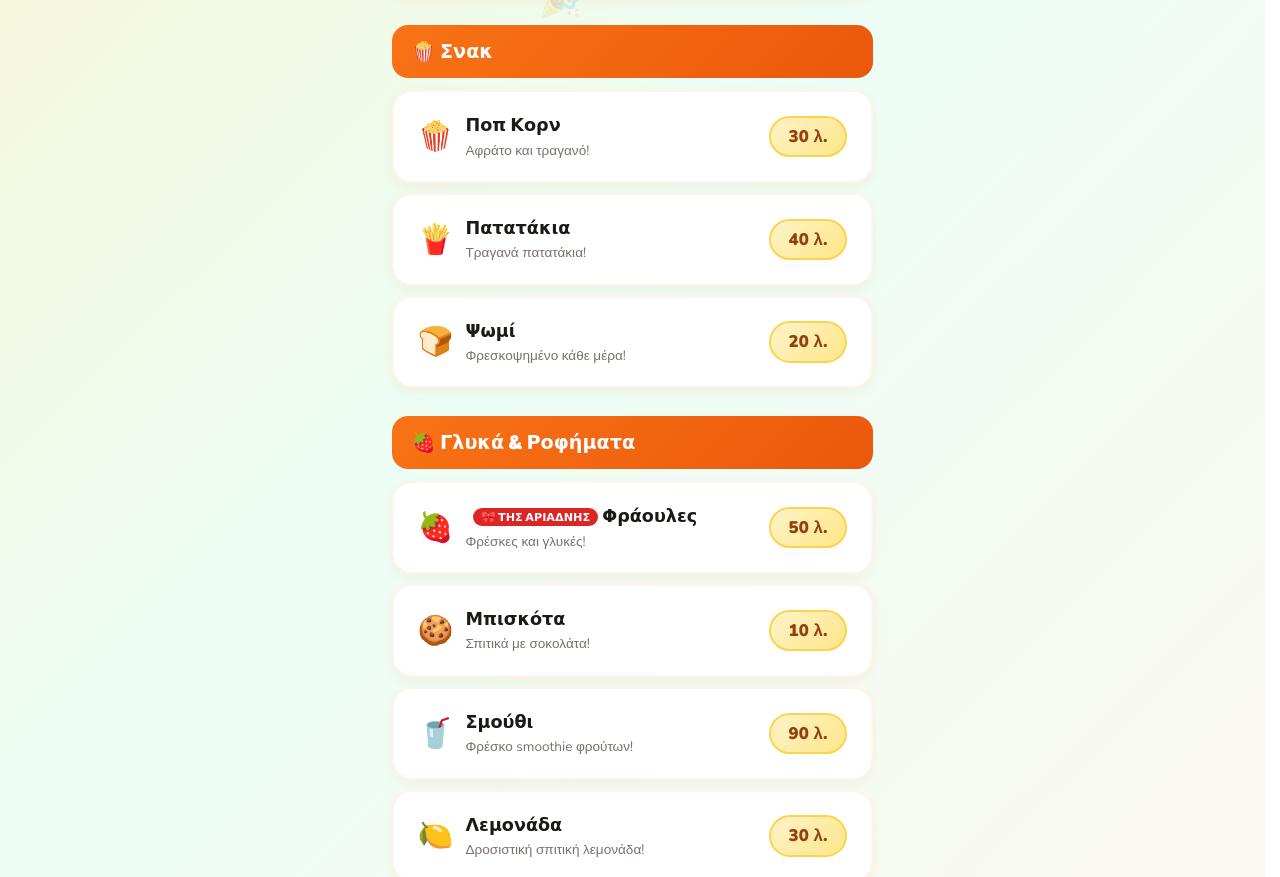
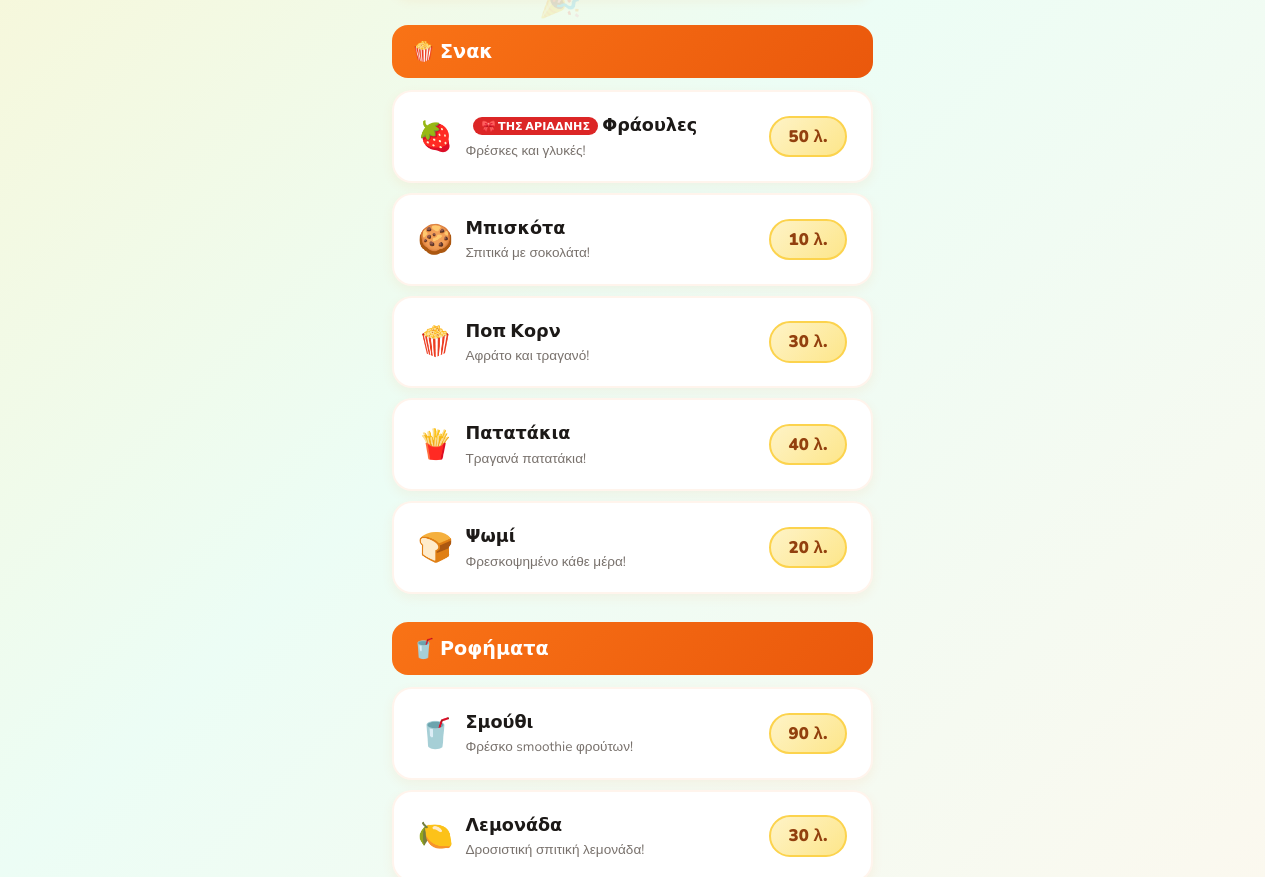
Before and after one commit to ppetrospapadakis/phaistos-fai-gr, a website: page menu.html in a window 1280 px wide. Shown: the part 731-1608 px from the top of the page. Drawn offline with nearby package versions, Linux system fonts and the light colour scheme.

Commit message:
Update: transparent dolmadaki, Ariadni PIN 3142 shortcut, menu categories reorganize

```diff
--- a/menu.html
+++ b/menu.html
@@ -178,6 +178,28 @@
 
         <div class="menu-card">
             <div class="menu-item-left">
+                <span class="menu-emoji">🍓</span>
+                <div>
+                    <div class="menu-item-name"><span class="promo-badge">🎀 ΤΗΣ ΑΡΙΑΔΝΗΣ</span> Φράουλες</div>
+                    <div class="menu-item-desc">Φρέσκες και γλυκές!</div>
+                </div>
+            </div>
+            <div class="menu-price">50 λ.</div>
+        </div>
+
+        <div class="menu-card">
+            <div class="menu-item-left">
+                <span class="menu-emoji">🍪</span>
+                <div>
+                    <div class="menu-item-name">Μπισκότα</div>
+                    <div class="menu-item-desc">Σπιτικά με σοκολάτα!</div>
+                </div>
+            </div>
+            <div class="menu-price">10 λ.</div>
+        </div>
+
+        <div class="menu-card">
+            <div class="menu-item-left">
                 <span class="menu-emoji">🍿</span>
                 <div>
                     <div class="menu-item-name">Ποπ Κορν</div>
@@ -209,30 +231,8 @@
             <div class="menu-price">20 λ.</div>
         </div>
 
-        <!-- Γλυκά & Ροφήματα -->
-        <div class="category-header">🍓 Γλυκά &amp; Ροφήματα</div>
-
-        <div class="menu-card">
-            <div class="menu-item-left">
-                <span class="menu-emoji">🍓</span>
-                <div>
-                    <div class="menu-item-name"><span class="promo-badge">🎀 ΤΗΣ ΑΡΙΑΔΝΗΣ</span> Φράουλες</div>
-                    <div class="menu-item-desc">Φρέσκες και γλυκές!</div>
-                </div>
-            </div>
-            <div class="menu-price">50 λ.</div>
-        </div>
-
-        <div class="menu-card">
-            <div class="menu-item-left">
-                <span class="menu-emoji">🍪</span>
-                <div>
-                    <div class="menu-item-name">Μπισκότα</div>
-                    <div class="menu-item-desc">Σπιτικά με σοκολάτα!</div>
-                </div>
-            </div>
-            <div class="menu-price">10 λ.</div>
-        </div>
+        <!-- Ροφήματα -->
+        <div class="category-header">🥤 Ροφήματα</div>
 
         <div class="menu-card">
             <div class="menu-item-left">
```
Also changed, not shown: login.html (+6 -1 lines), dolmadaki.png.
